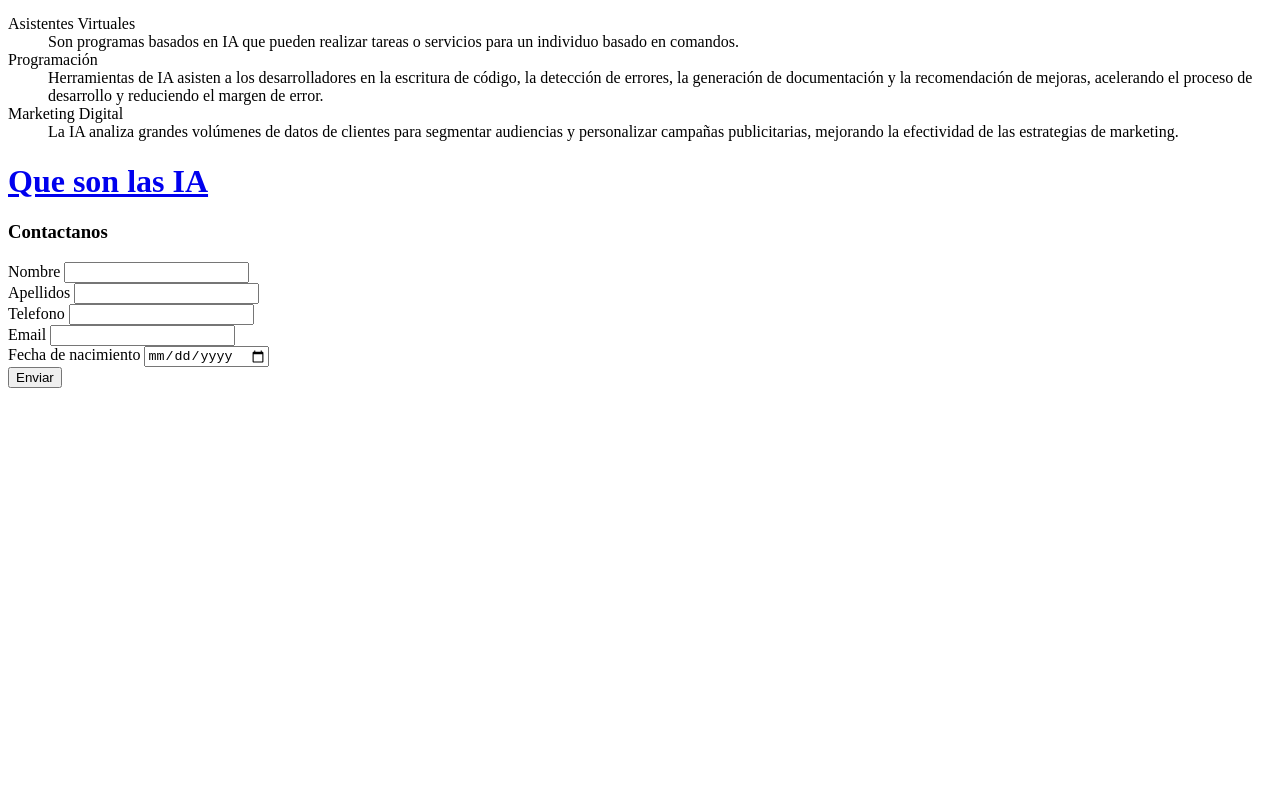
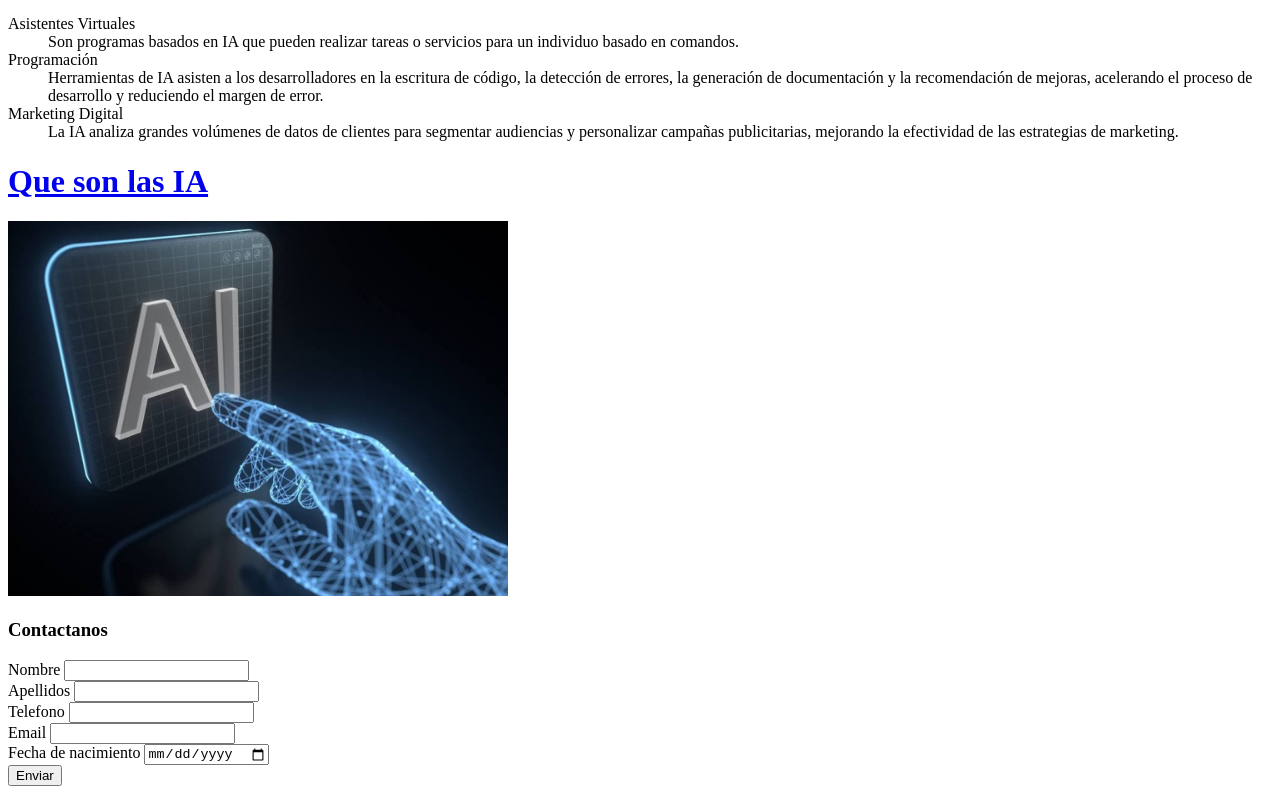
Before and after one commit to MiguelMAFS/Practica2-MAngel, a plain HTML site: page index.html in a window 1280 px wide. Shown: the part 735-1529 px from the top of the page. Before the commit the page ends 1131 px from the top, so only its background shows below. Drawn offline with Linux system fonts and the light colour scheme.

Commit message:
Segunda modificacion

```diff
--- a/index.html
+++ b/index.html
@@ -45,6 +45,8 @@
 
     <h1><a href="https://planderecuperacion.gob.es/noticias/que-es-inteligencia-artificial-ia-prtr">Que son las IA</a></h1>
 
+    <img width="500" src="riesgos-seguridad-IA-3-1200x900.jpg" alt="IA imagen">
+
 <section id="Contactos">
     <h3>Contactanos</h3>
     <form>
```
